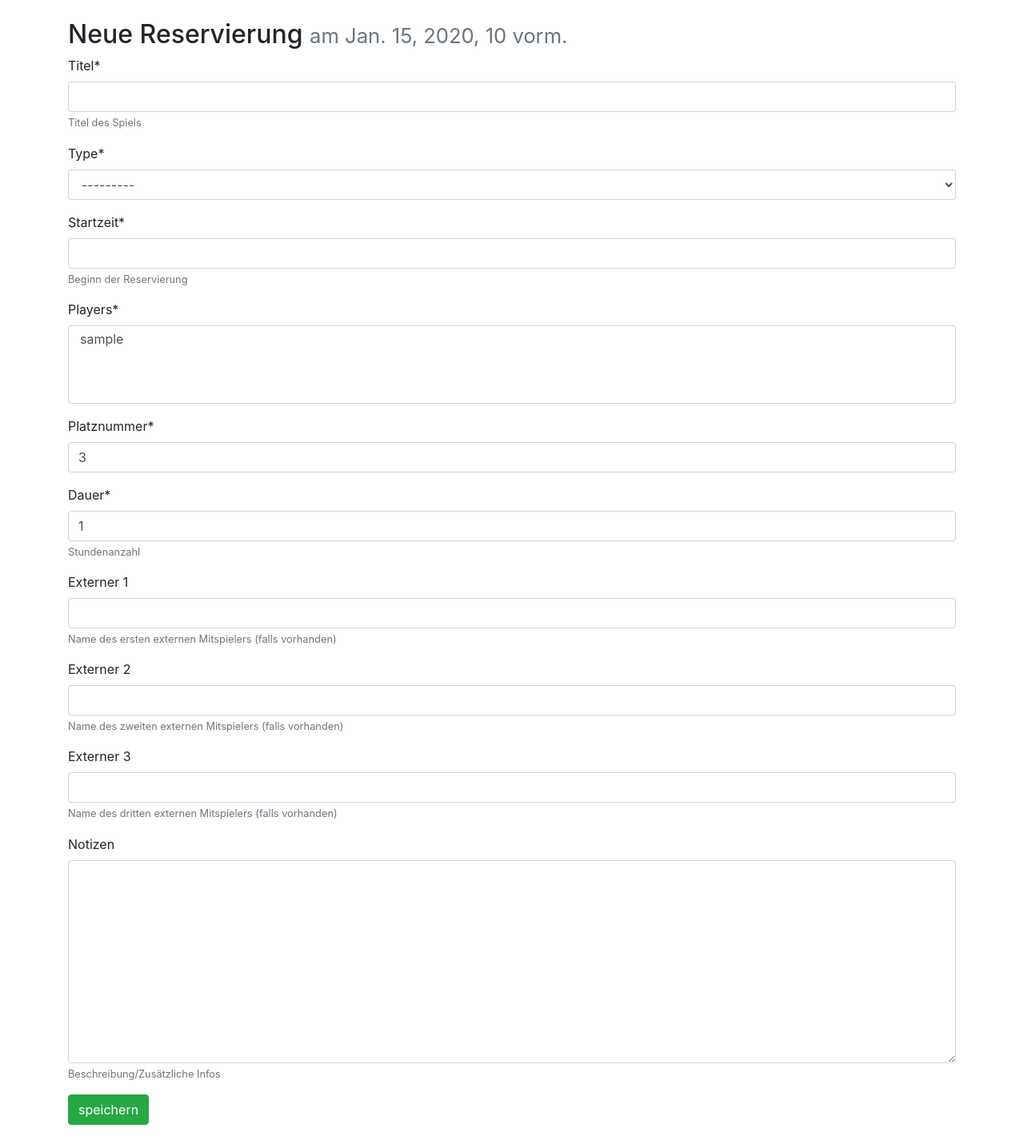
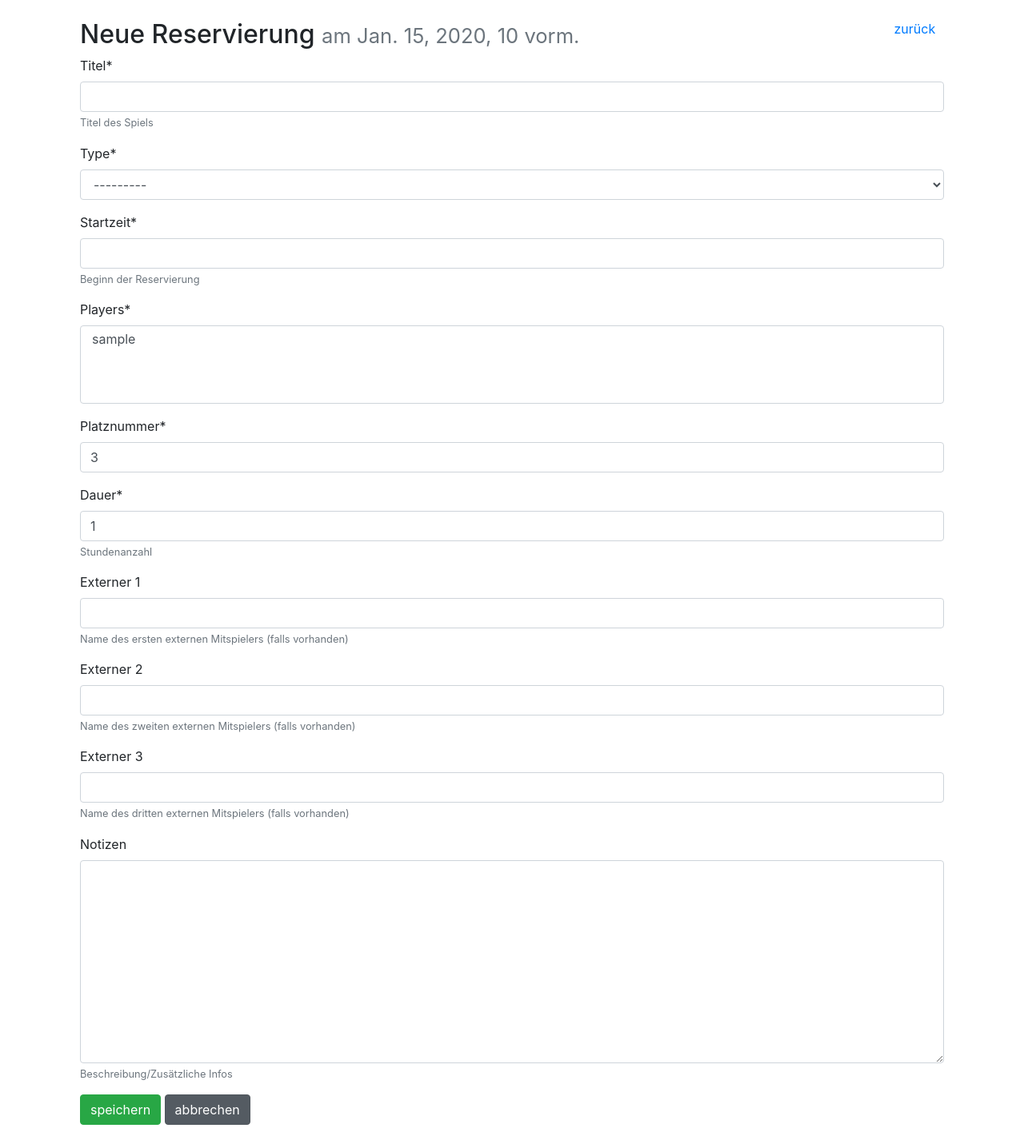
Before and after one commit to johannakch/otc-repo, a Django app: template otc/templates/app/add_event.html in a window 1280 px wide. Shown: the whole page at 80% size. Before the commit the page ends 1407 px from the top, so only its background shows below. Run offline with Django 3.2, Linux system fonts and the light colour scheme; tables that the repository leaves empty hold one stand-in row (values such as "Sample post"); the template is opened without the code that fills it: values that come from a table or form of the project are taken from there, most other values are stand-ins (such as "Sample title", 1, 10 or a date in 2020); some libraries are stand-ins or nearby versions.

Commit message:
added abbrechen Button

```diff
--- a/otc/templates/app/add_event.html
+++ b/otc/templates/app/add_event.html
@@ -4,14 +4,29 @@
 {% block title %}Neue Reservierung{% endblock %}
 
 {% block content %}
+    <div class="container">
         <br/>
-    <h2>Neue Reservierung <small class="text-muted">am {{ date }}</small></h2>
+        <div class="row">
+            <div class="col-11">
+                <h2>Neue Reservierung
+                    <small class="text-muted">am {{ date }}</small>
+                </h2>
+            </div>
+            <div class="col-1">
+                <a href="{% url 'index' %}">zurück</a>
+            </div>
+        </div>
+
         <form method="post" novalidate>
 
             {% csrf_token %}
             {{ form|crispy }}
 
             <button type="submit" class="save btn btn-success">speichern</button>
+            <a href="{% url 'index' %}" class="btn btn-secondary active" role="button" aria-pressed="true">abbrechen</a>
         </form>
+        <br/>
+    </div>
+
 
 {% endblock %}
```
Lines whose indentation alone changed are shown as unchanged.
